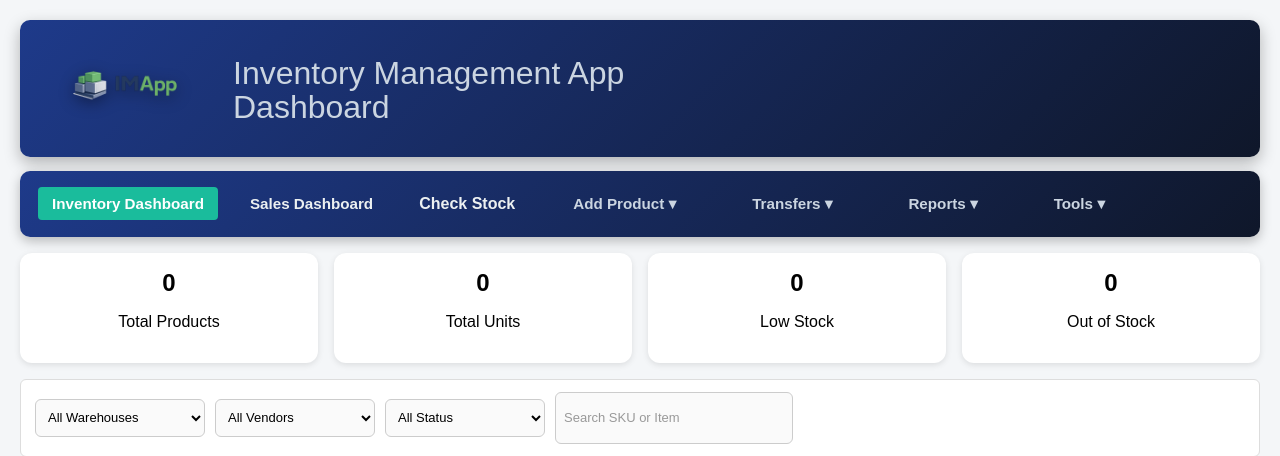
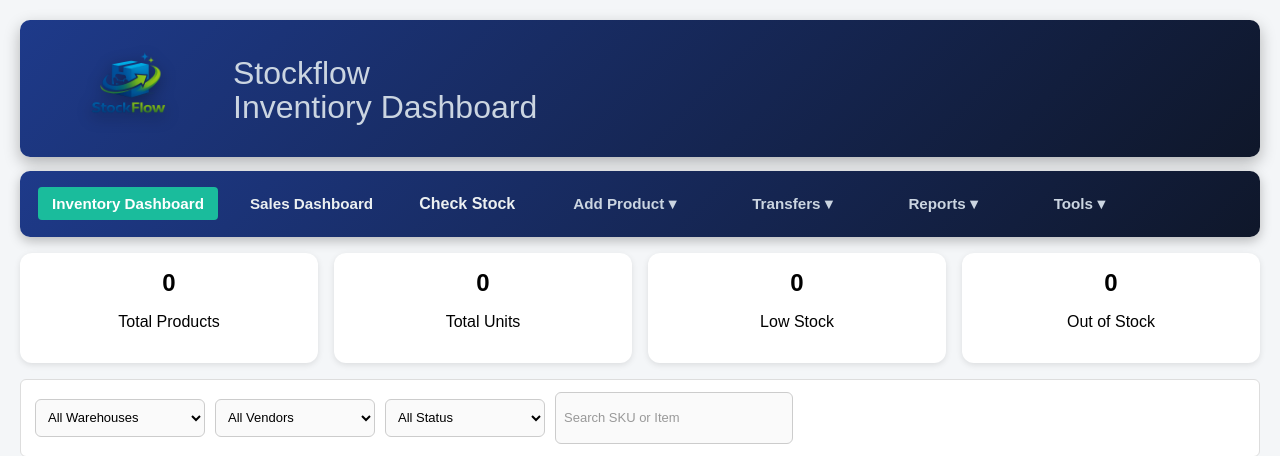
Before and after one commit to flamingosusa/stockflow, a Flask app: page / in a window 1280 px wide. Shown: the top 456 px of the page. Run offline with Flask 3, Linux system fonts and the light colour scheme; data that the repository does not hold is empty; some libraries are stand-ins or nearby versions.

Commit message:
Add files via upload

```diff
--- a/templates/index.html
+++ b/templates/index.html
@@ -155,10 +155,10 @@
 <header class="app-header">
 
 <div class="logo-container">
-<img src="{{ url_for('static', filename='images/IMApp_logo.png') }}" alt="IMApp Logo" class="logo"/>
+<img src="{{ url_for('static', filename='images/stockflow logo.png') }}" alt="stockflow Logo" class="logo"/>
 <div class="logo-text">
 <span class="app-subtitle">
-Inventory Management App <br>Dashboard
+Stockflow <br>Inventiory Dashboard
 </span>
 </div>
 </div>
```
